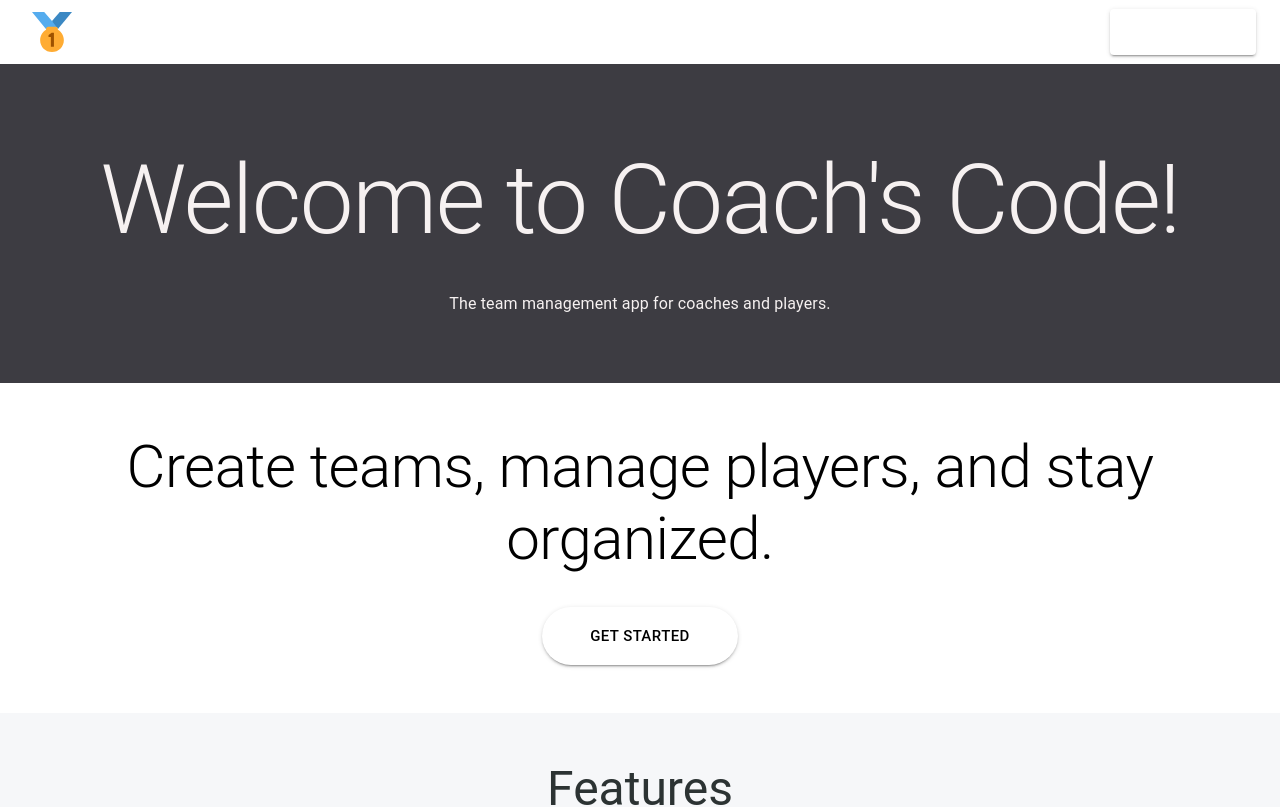
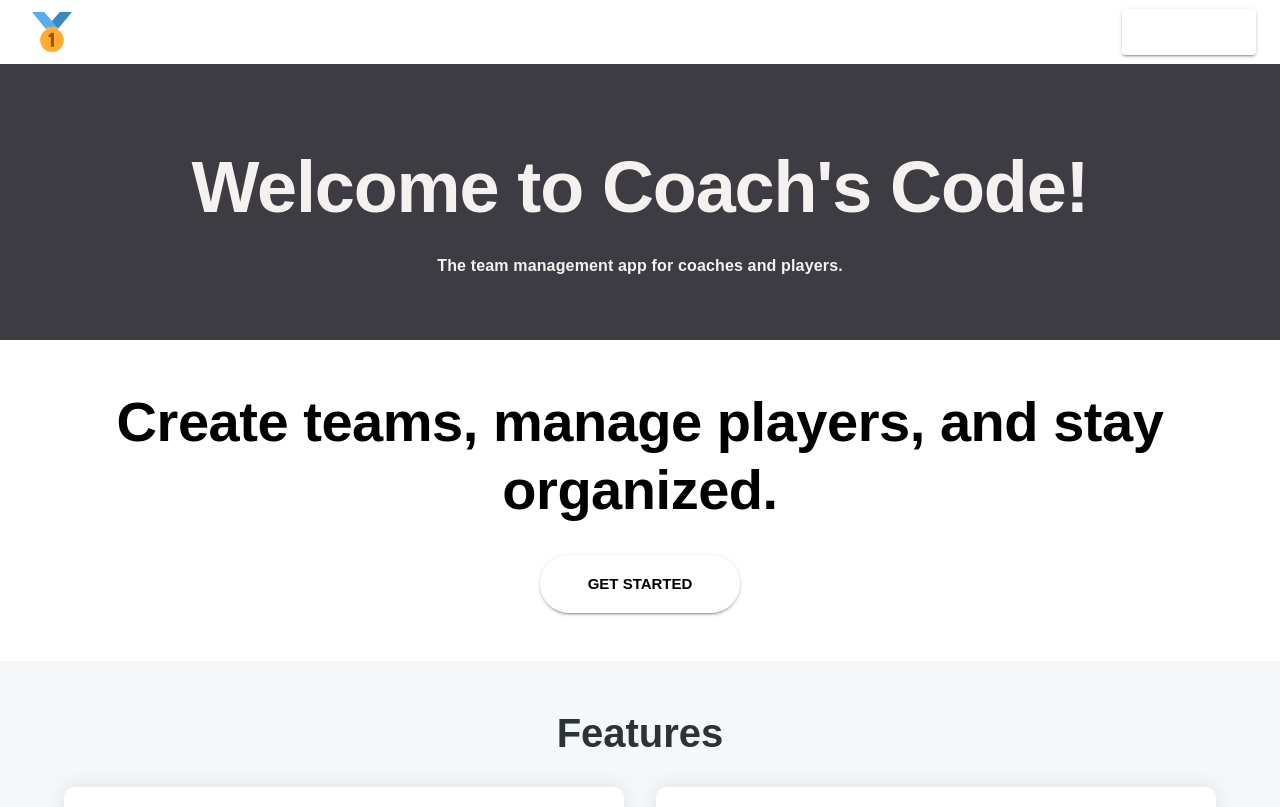
Before and after one commit to alexmassimino9/CoachesCode, a React (Create React App) app: page / in a window 1280 px wide. Shown: the top 807 px of the page. Built offline with nearby package versions, Linux system fonts and the light colour scheme.

Commit message:
new theme

```diff
--- a/src/App.js
+++ b/src/App.js
@@ -1,12 +1,16 @@
 import React from "react";
 import AppBar from "./components/AppBar";
 import { HomePage } from "./pages";
+import { ThemeProvider, createTheme } from "@mui/material/styles";
+import theme from "./context/ThemeContext";
 
 const App = () => {
   return (
     <>
-      <AppBar />
-      <HomePage />
+      <ThemeProvider theme={theme}>
+        <AppBar />
+        <HomePage />
+      </ThemeProvider>
     </>
   );
 };
--- /dev/null
+++ b/src/context/ThemeContext.js
@@ -0,0 +1,84 @@
+import { createTheme } from "@mui/material/styles";
+
+const theme = createTheme({
+  palette: {
+    primary: {
+      main: "#235789",
+      light: "#4d7cac",
+      dark: "#002c54",
+    },
+    secondary: {
+      main: "#f44336",
+      light: "#ff7961",
+      dark: "#ba000d",
+    },
+    error: {
+      main: "#f44336",
+    },
+    background: {
+      default: "#f6f7f9",
+      paper: "#fff",
+    },
+    text: {
+      primary: "#333",
+      secondary: "#757575",
+    },
+  },
+  typography: {
+    fontFamily: ["Montserrat", "sans-serif"].join(","),
+    h1: {
+      fontSize: "4.5rem",
+      fontWeight: 600,
+      letterSpacing: "-0.01562em",
+      lineHeight: 1.2,
+    },
+    h2: {
+      fontSize: "3.5rem",
+      fontWeight: 600,
+      letterSpacing: "-0.00833em",
+      lineHeight: 1.2,
+    },
+    h3: {
+      fontSize: "2.5rem",
+      fontWeight: 600,
+      letterSpacing: "0em",
+      lineHeight: 1.2,
+    },
+    h4: {
+      fontSize: "2rem",
+      fontWeight: 600,
+      letterSpacing: "0.00735em",
+      lineHeight: 1.2,
+    },
+    h5: {
+      fontSize: "1.5rem",
+      fontWeight: 600,
+      letterSpacing: "0em",
+      lineHeight: 1.2,
+    },
+    h6: {
+      fontSize: "1.25rem",
+      fontWeight: 600,
+      letterSpacing: "0.0075em",
+      lineHeight: 1.2,
+    },
+    subtitle1: {
+      fontSize: "1rem",
+      fontWeight: 600,
+      letterSpacing: "0.00938em",
+      lineHeight: 1.2,
+    },
+    body1: {
+      fontSize: "1rem",
+      fontWeight: 400,
+      letterSpacing: "0.00938em",
+      lineHeight: 1.5,
+    },
+    button: {
+      textTransform: "none",
+      fontWeight: 600,
+    },
+  },
+});
+
+export default theme;
```
